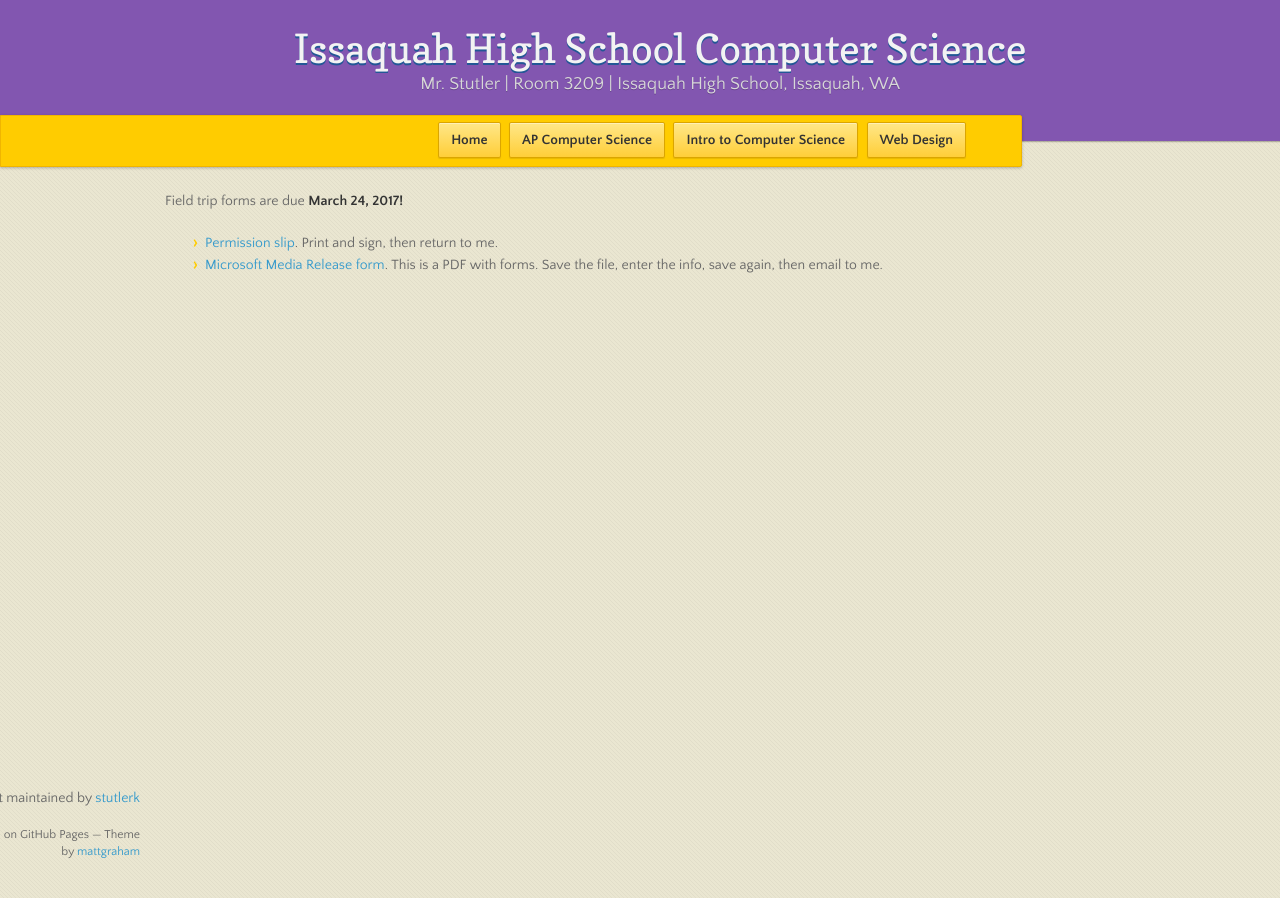
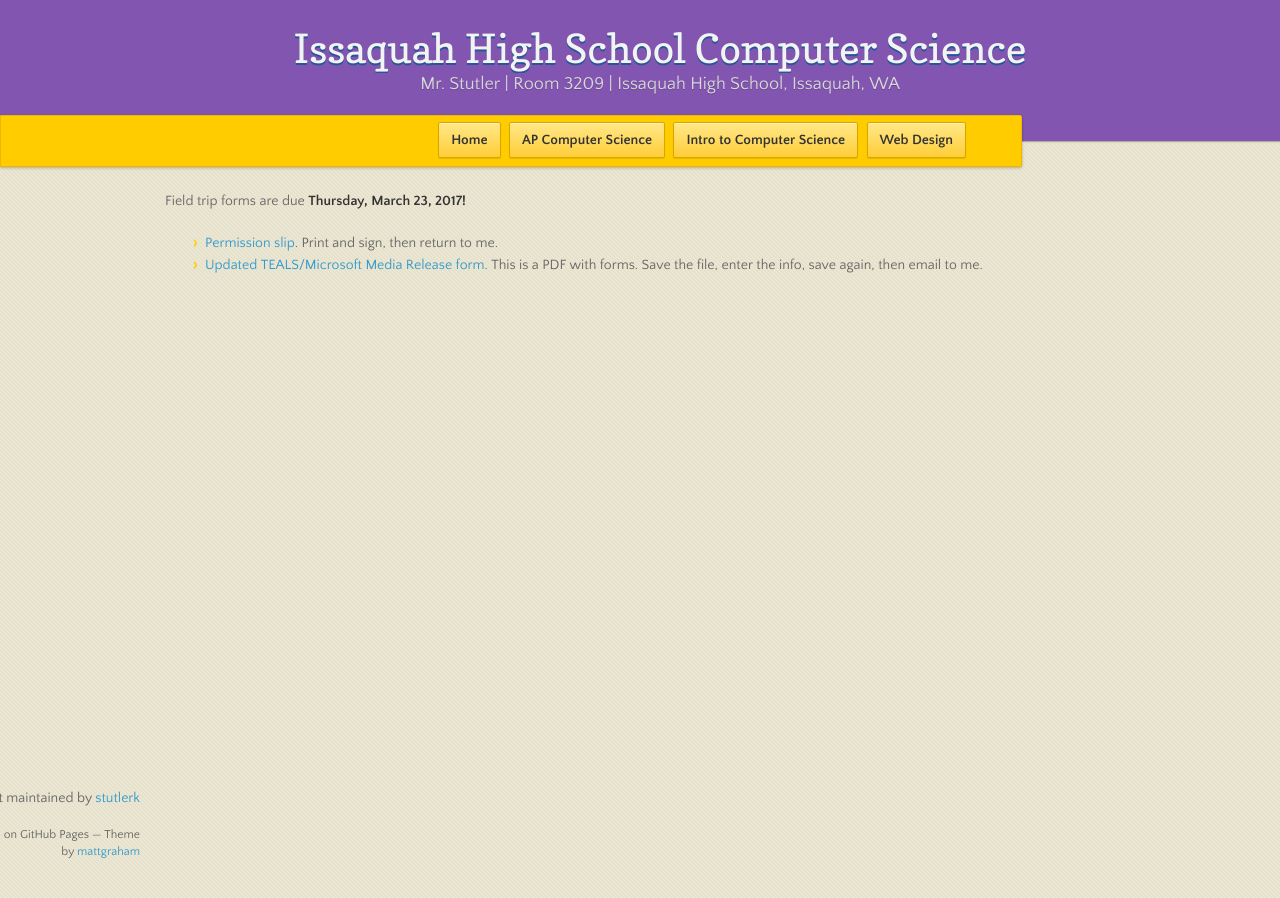
Before and after one commit to stutlerk/ihs-website, a Jekyll site: the page built from _posts/2017-03-01-FieldTripForms.md, in a window 1280 px wide. Built offline with Jekyll 4.4.1, drawn with Linux system fonts in a browser that asks for light colours; nearby versions of some CDN libraries; our own code applies the rules of GitHub Pages for plain Markdown files.

Commit message:
Update 2017-03-01-FieldTripForms.md

```diff
--- a/_posts/2017-03-01-FieldTripForms.md
+++ b/_posts/2017-03-01-FieldTripForms.md
@@ -2,6 +2,6 @@
 title: TEALS CS Fair field trip forms
 categories: [apcs, introcs]
 ---
-Field trip forms are due **March 24, 2017!**<br/>
+Field trip forms are due **Thursday, March 23, 2017!**<br/>
  * [Permission slip](https://issaquahwednet-my.sharepoint.com/personal/stutlerk_issaquah_wednet_edu/_layouts/15/guestaccess.aspx?docid=0f16b5429ff0443219c7caffc3897796c&authkey=AZeyquzgYuZneQ5P144IV6A). Print and sign, then return to me.<br/>
- * [Microsoft Media Release form](https://issaquahwednet-my.sharepoint.com/personal/stutlerk_issaquah_wednet_edu/_layouts/15/guestaccess.aspx?docid=0f478c62db51444b6be549239f2013247&authkey=AThtBZEyC1Cna4ya-8jqEQQ). This is a PDF with forms. Save the file, enter the info, save again, then email to me.
+ * [Updated TEALS/Microsoft Media Release form](https://issaquahwednet-my.sharepoint.com/personal/stutlerk_issaquah_wednet_edu/_layouts/15/guestaccess.aspx?docid=09e7341725448455eaf0fc57c3bf1c942&authkey=AdkL7KXAgd8USRAghnR6UYM). This is a PDF with forms. Save the file, enter the info, save again, then email to me.
```
